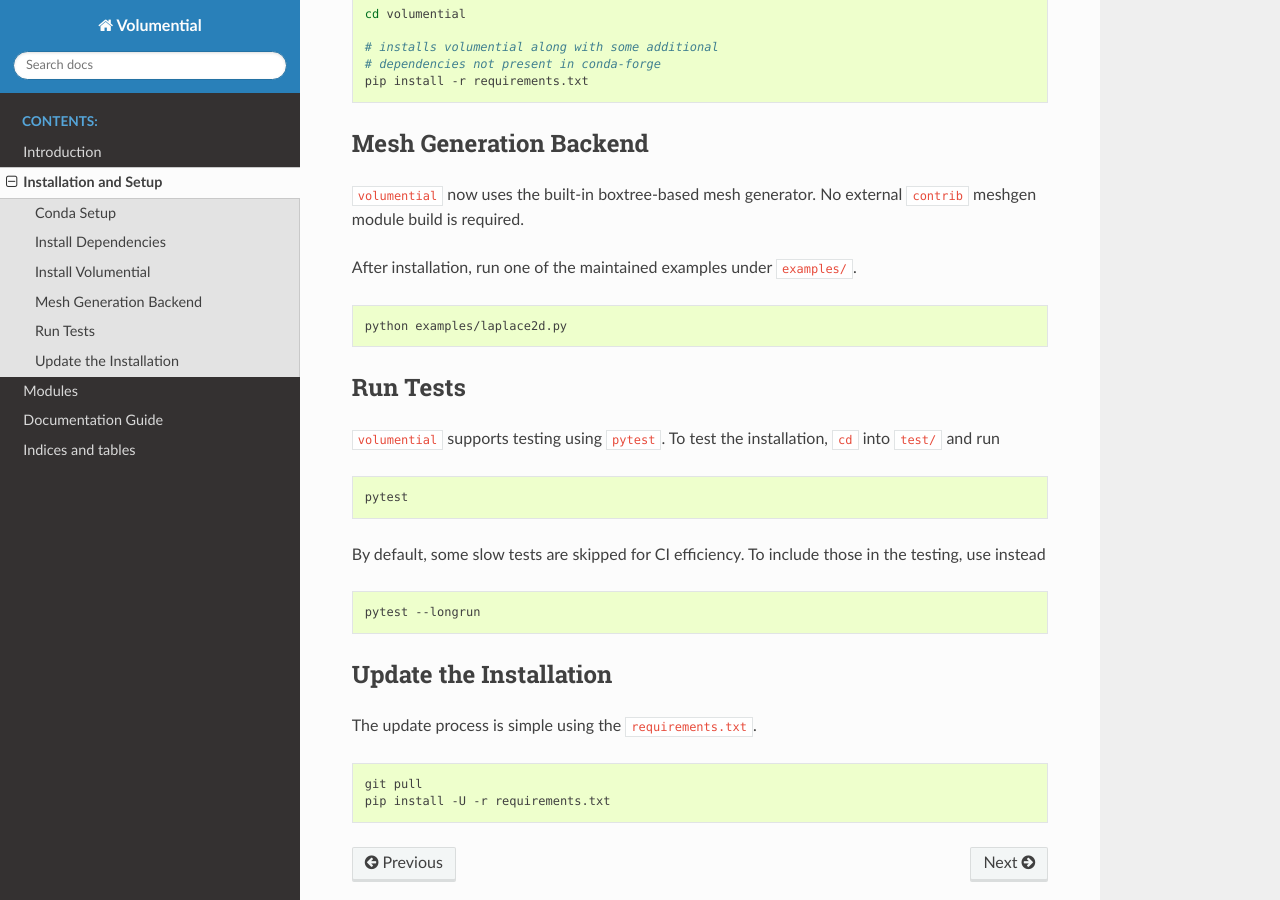
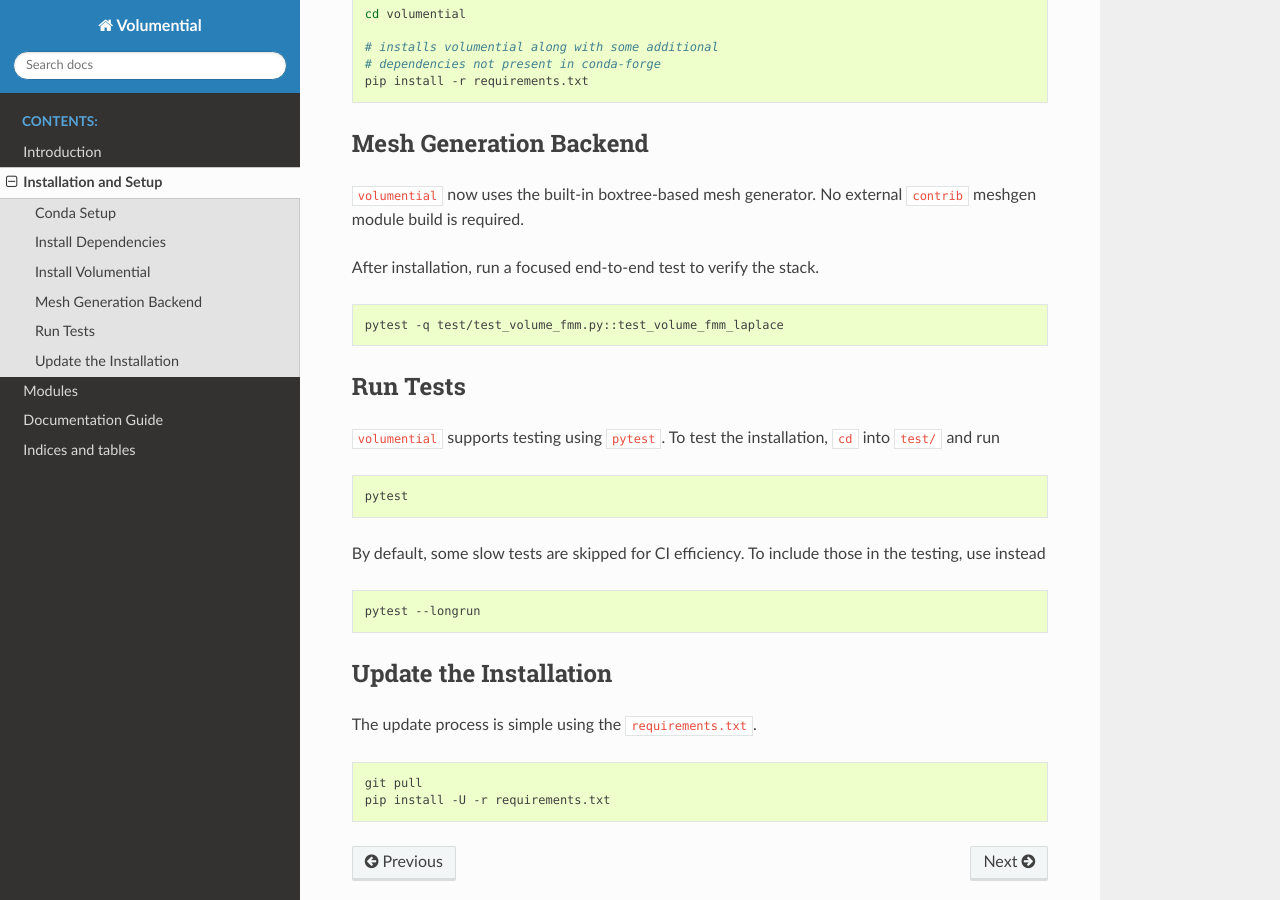
Before and after one commit to xywei/volumential, a Sphinx documentation site: the page built from doc/source/install.rst, in a window 1280 px wide and 900 px high, scrolled down 1500 px. Built offline with Sphinx 7.4.7 and the Read the Docs theme 3.1.0, drawn with Linux system fonts in a browser that asks for light colours.

Commit message:
Clarify OpenCL prerequisite and post-install verification
Document OpenCL runtime setup in README quick start and switch install-guide verification from the legacy examples path to the maintained end-to-end volume FMM test.

```diff
--- a/doc/source/install.rst
+++ b/doc/source/install.rst
@@ -79,11 +79,11 @@ Mesh Generation Backend
 ``volumential`` now uses the built-in boxtree-based mesh generator.
 No external ``contrib`` meshgen module build is required.
 
-After installation, run one of the maintained examples under ``examples/``.
+After installation, run a focused end-to-end test to verify the stack.
 
 .. code-block:: bash
 
-   python examples/laplace2d.py
+   pytest -q test/test_volume_fmm.py::test_volume_fmm_laplace
 
 Run Tests
 ---------
```
Also changed, not shown: README.md (+3 -0 lines).
